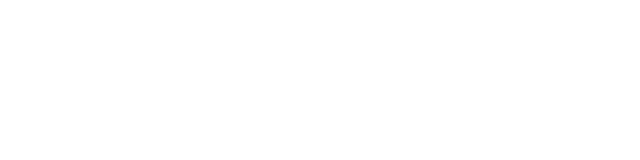
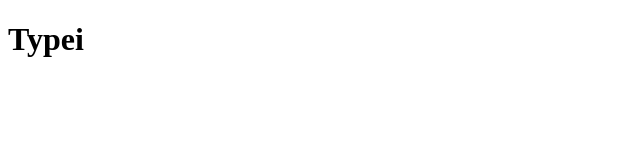
Before and after one commit to Christiannaira/type-it, a React (Vite) app: page / in a window 1280 px wide. Shown: the top 160 px of the page, without its empty margins (0-640 px from the left). Built offline with nearby package versions, Linux system fonts and the light colour scheme.

Commit message:
feat: Installed typeit-react

```diff
--- a/package.json
+++ b/package.json
@@ -12,7 +12,8 @@
   "dependencies": {
     "react": "^18.3.1",
     "react-dom": "^18.3.1",
-    "typeit": "^8.8.3"
+    "typeit": "^8.8.3",
+    "typeit-react": "^2.7.1"
   },
   "devDependencies": {
     "@types/react": "^18.3.3",
--- a/src/App.tsx
+++ b/src/App.tsx
@@ -1,15 +1,11 @@
-
+import TypeIt from "typeit";
 
 function App() {
-
-
 
   return (
     <>
 
-    <h1 id="demo">
-
-    </h1>
+  <h1>Typei</h1>
 
     </>
   )
--- a/src/index.css
+++ b/src/index.css
@@ -0,0 +1,3 @@
+#demo {
+  color: red;
+}
```
Also changed, not shown: 1 other file (tests, documents, lock files or other folders).
